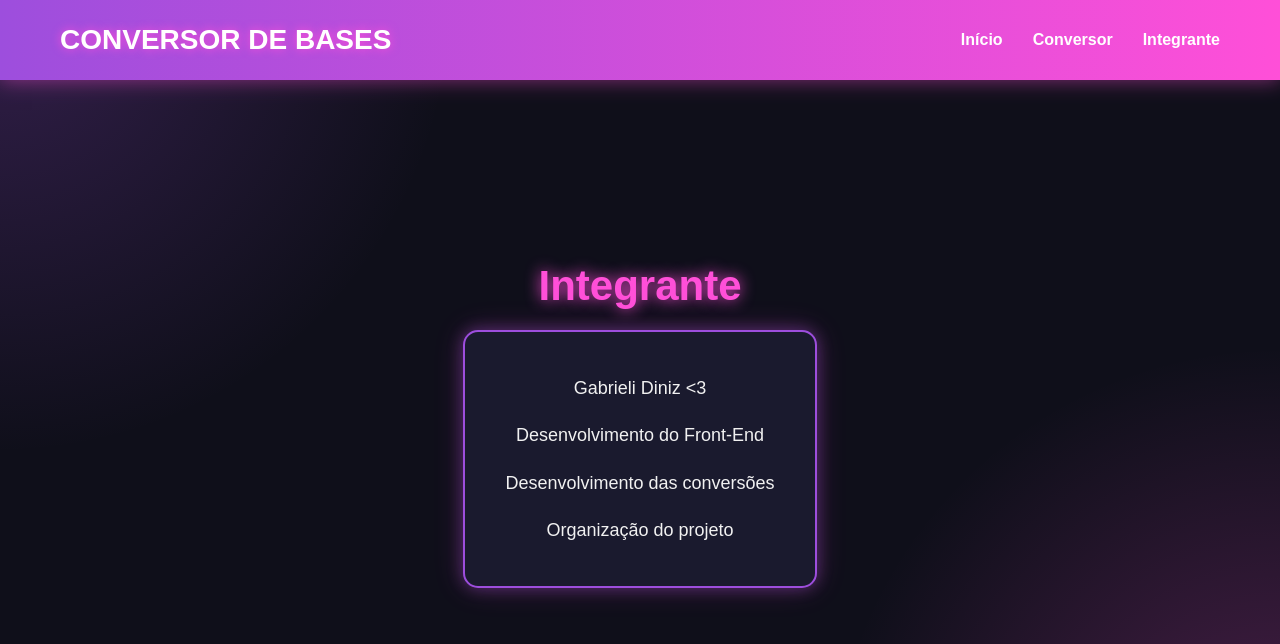
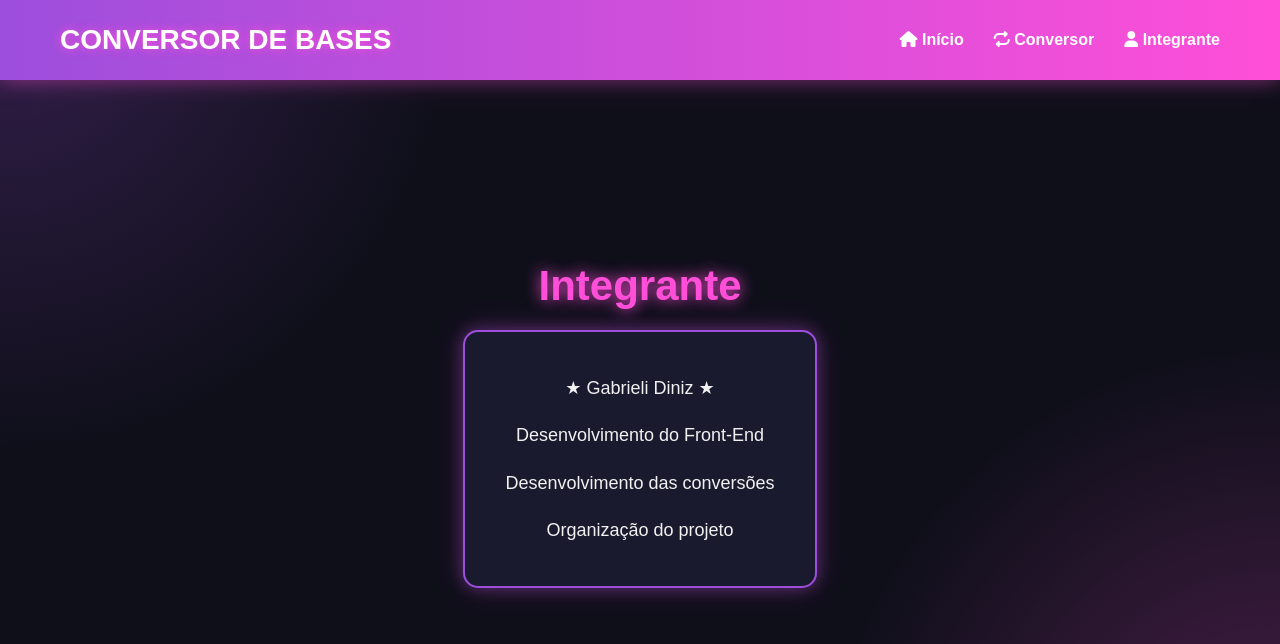
Before and after one commit to gabizdini/ConversorBases, a Flask app: page /integrante in a window 1280 px wide. Shown: the top 644 px of the page. Run offline with Flask 3, Linux system fonts and the light colour scheme.

Commit message:
adicionando icones

```diff
--- a/templates/integrante.html
+++ b/templates/integrante.html
@@ -4,6 +4,7 @@
     <meta charset="UTF-8">
     <title>Integrantes</title>
     <link rel="stylesheet" href="{{ url_for('static', filename='style.css') }}">
+    <link rel="stylesheet" href="https://cdnjs.cloudflare.com/ajax/libs/font-awesome/6.5.1/css/all.min.css">
 </head>
 <body>
 
@@ -14,9 +15,9 @@
     </div>
 
     <div class="nav-links">
-        <a href="/">Início</a>
-        <a href="/conversor">Conversor</a>
-        <a href="/integrante">Integrante</a>
+         <a href="/"><i class="fa-solid fa-house"></i> Início</a>
+        <a href="/conversor"><i class="fa-solid fa-repeat"></i> Conversor</a>
+        <a href="/integrante"><i class="fa-solid fa-user"></i> Integrante</a>
     </div>
 
 </nav>
@@ -25,7 +26,7 @@
     <h1>Integrante</h1>
 
     <div class="text-section">
-        <p>Gabrieli Diniz <3</p>
+        <p>★ Gabrieli Diniz ★</p>
         <p>Desenvolvimento do Front-End</p>
         <p>Desenvolvimento das conversões</p>
         <p>Organização do projeto</p>
```
Also changed, not shown: templates/conversor.html (+4 -3 lines), templates/index.html (+4 -3 lines).
